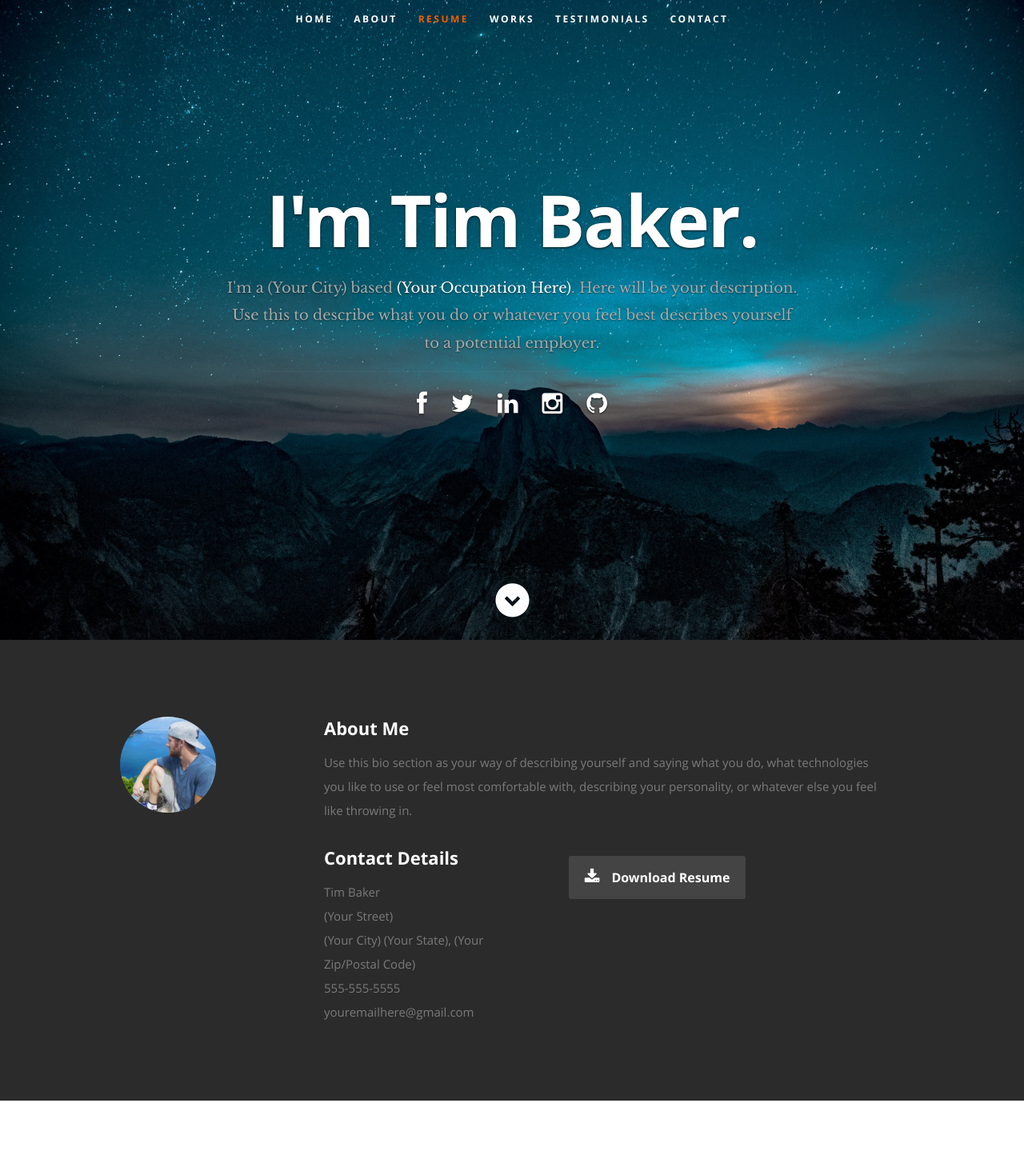
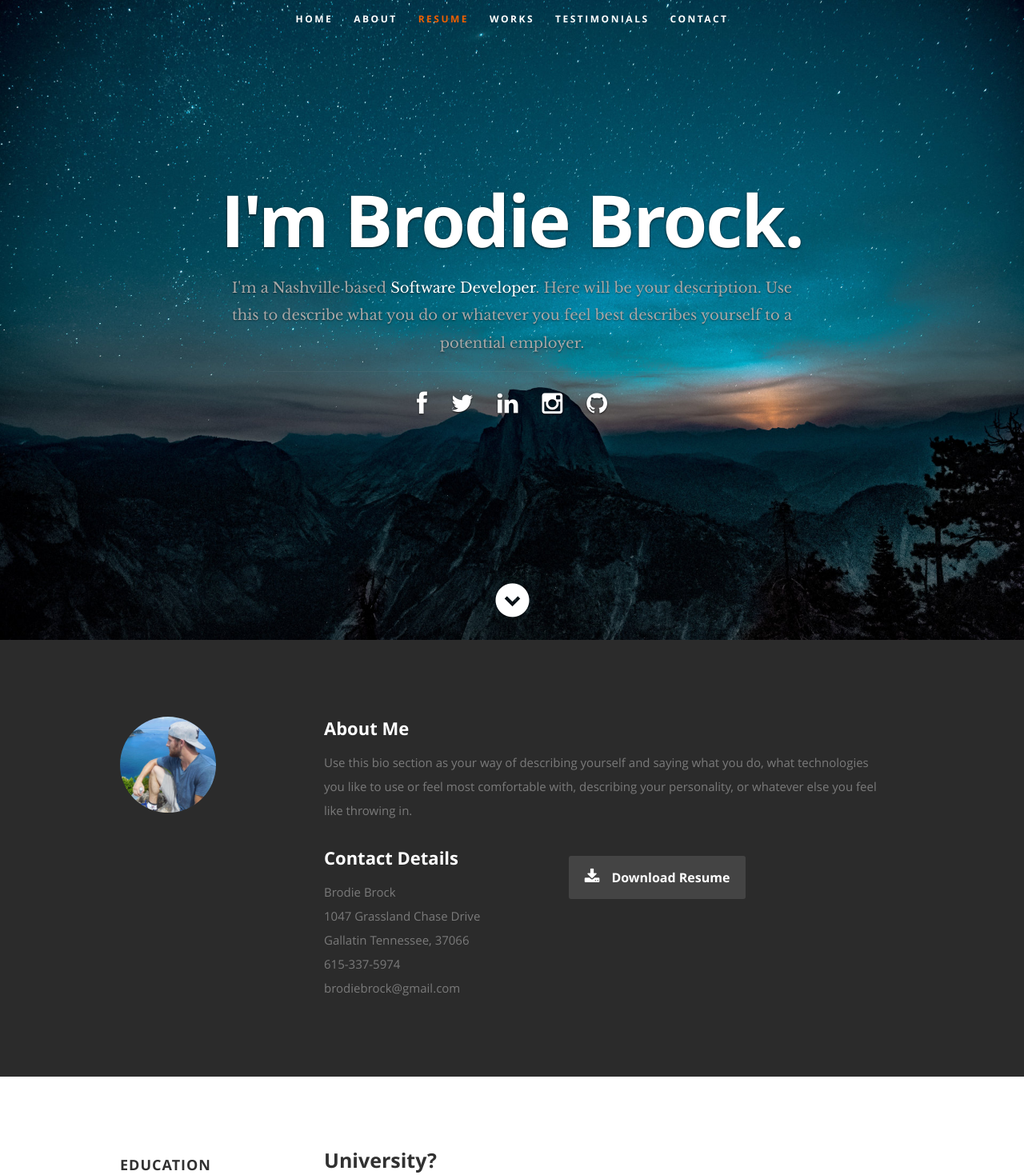
Before and after one commit to tbakerx/react-resume-template, a React (Create React App) app: page / in a window 1280 px wide. Shown: the top 1469 px of the page at 80% size. Built offline with nearby package versions, Linux system fonts and the light colour scheme.

Commit message:
Updating resume data

```diff
--- a/public/resumeData.json
+++ b/public/resumeData.json
@@ -1,30 +1,31 @@
 {
   "main": {
-    "name": "Tim Baker",
-    "occupation": "(Your Occupation Here)",
+    "name": "Brodie Brock",
+    "occupation": "Software Developer",
     "description": "Here will be your description. Use this to describe what you do or whatever you feel best describes yourself to a potential employer",
     "image": "profilepic.jpg",
     "bio": "Use this bio section as your way of describing yourself and saying what you do, what technologies you like to use or feel most comfortable with, describing your personality, or whatever else you feel like throwing in.",
     "contactmessage": "Here is where you should write your message to readers to have them get in contact with you.",
-    "email": "youremailhere@gmail.com",
-    "phone": "555-555-5555",
+    "email": "brodiebrock@gmail.com",
+    "phone": "615-337-5974",
     "address": {
-      "street": "(Your Street)",
-      "city": "(Your City)",
-      "state": "(Your State)",
-      "zip": "(Your Zip/Postal Code)"
+      "street": "1047 Grassland Chase Drive",
+      "city": "Gallatin",
+      "city2": "Nashville",
+      "state": "Tennessee",
+      "zip": "37066"
     },
     "website": "http://www.timbakerdev.com",
-    "resumedownload": "http://timbakerdev.com",
+    "resumedownload": "https://drive.google.com/file/d/1aCcJGmg_b_8C4jvLSmVWFyPrlRuaPerz/view?usp=sharing",
     "social": [
       {
         "name": "facebook",
-        "url": "http://facebook.com/tim.baker.906",
+        "url": "http://facebook.com/brodiebrock",
         "className": "fa fa-facebook"
       },
       {
         "name": "twitter",
-        "url": "http://twitter.com",
+        "url": "http://twitter.com/youngwarthogg",
         "className": "fa fa-twitter"
       },
       {
@@ -34,12 +35,12 @@
       },
       {
         "name": "instagram",
-        "url": "http://instagram.com/tbaker_x",
+        "url": "http://instagram.com/brodie_brock",
         "className": "fa fa-instagram"
       },
       {
         "name": "github",
-        "url": "http://github.com/tbakerx",
+        "url": "http://github.com/brodie2121",
         "className": "fa fa-github"
       }
     ]
--- a/src/Components/Header.js
+++ b/src/Components/Header.js
@@ -8,6 +8,7 @@ class Header extends Component {
       var occupation= this.props.data.occupation;
       var description= this.props.data.description;
       var city= this.props.data.address.city;
+      var city2= this.props.data.address.city2;
       var networks= this.props.data.social.map(function(network){
         return <li key={network.name}><a href={network.url}><i className={network.className}></i></a></li>
       })
@@ -35,7 +36,7 @@ class Header extends Component {
       <div className="row banner">
          <div className="banner-text">
             <h1 className="responsive-headline">I'm {name}.</h1>
-            <h3>I'm a {city} based <span>{occupation}</span>. {description}.</h3>
+            <h3>I'm a {city2} based <span>{occupation}</span>. {description}.</h3>
             <hr />
             <ul className="social">
                {networks}
```
